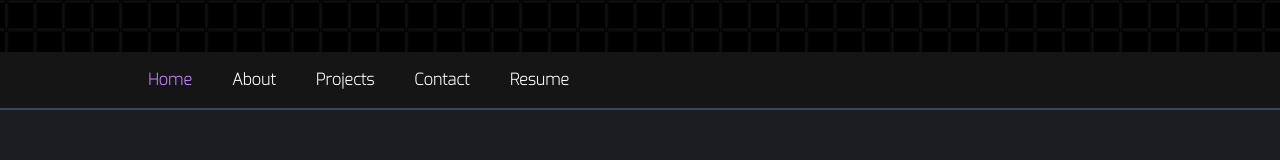
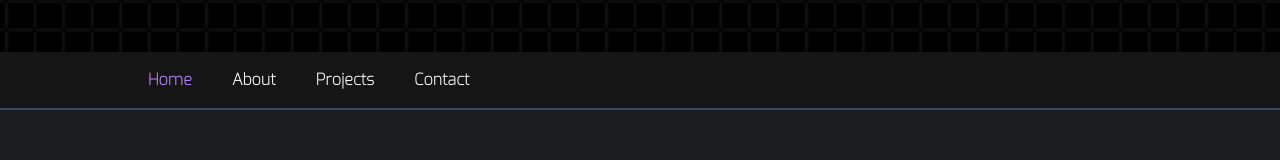
Before and after one commit to cyberkade/portfolio, a React (Create React App) app: page / in a window 1280 px wide. Shown: the part 748-908 px from the top of the page. Built offline with nearby package versions, Linux system fonts and the light colour scheme.

Commit message:
resmoves unused resume link

```diff
--- a/src/components/Nav.js
+++ b/src/components/Nav.js
@@ -77,7 +77,7 @@ const Nav = ({ viewSection, navClass, setNavClass }) => {
             >
               Contact
             </li>
-            <li onClick={() => viewSection("resume")}>Resume</li>
+            {/* <li onClick={() => viewSection("resume")}>Resume</li> */}
           </>
         ) : (
           <li onClick={() => displayNav()} className={`${clicked} dropdown `}>
@@ -107,7 +107,7 @@ const Nav = ({ viewSection, navClass, setNavClass }) => {
               >
                 Contact
               </li>
-              <li className="resume">Resume</li>
+              {/* <li className="resume">Resume</li> */}
             </ul>
           </li>
         )}
```
